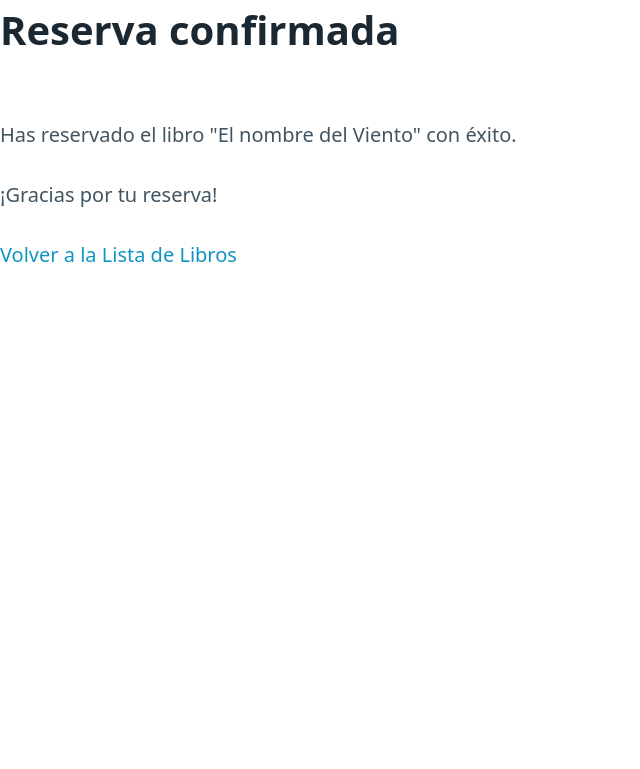
After one commit to ieshm-2daw/libreria-Xevhra, a Django app: page /libros/confirmar_reserva/5/ in a window 1280 px wide. The commit adds this page. Shown: the top 769 px of the page, without its empty margins (0-640 px from the left). Run offline with Django 4.2, Linux system fonts and the light colour scheme; data comes from the database, SQL or seed files in the repository; both versions use the stored data as it was after the commit.

Commit message:
Añadida funcionalidad de reserva

```diff
--- a/Biblioteca/Gestion/models.py
+++ b/Biblioteca/Gestion/models.py
@@ -4,9 +4,7 @@ from django.contrib.auth.models import AbstractUser
 
 # Create your models here.
 
-CHOICES_DISPONIBILIDAD = (('disponible', 'disponible'),
-                          ('no disponible','no disponible'),
-                          ('reservado', 'reservado'))
+
 
 class Libro(models.Model):
     titulo = models.CharField(max_length=200)
@@ -14,7 +12,13 @@ class Libro(models.Model):
     portada = models.ImageField(upload_to='portadas/', null=True, blank=True)
     resumen = models.CharField(max_length=500)
     rating = models.CharField(max_length=1)
-    disponibilidad = models.CharField(default=True, max_length=20, choices=CHOICES_DISPONIBILIDAD)
+
+    CHOICES_DISPONIBILIDAD = (('disponible', 'disponible'),
+                          ('no disponible','no disponible'),
+                          ('reservado', 'reservado'))
+
+
+    disponibilidad = models.CharField(max_length=20, choices=CHOICES_DISPONIBILIDAD, default='disponible')
     genero = models.CharField(max_length=200)
     fechaPublicacion= models.DateField()
     def marcar_como_reservado(self):
--- a/Biblioteca/Gestion/templates/libros/libros_reservados.html
+++ b/Biblioteca/Gestion/templates/libros/libros_reservados.html
@@ -1,6 +1,7 @@
 <html>
   <head>
     <title>Lista de Libros</title>
+    {% load static %}
     <link
       rel="stylesheet"
       href="https://unpkg.com/@picocss/pico@latest/css/pico.classless.min.css"
@@ -10,7 +11,7 @@
   <body>
     <h2>Lista de Libros reservados</h2>
     <ul>
-      {% for libro in librosReservados %}
+      {% for libro in libros_reservados %}
       <li>
         <a href="{% url 'detalle_libro' pk=libro.pk %}">{{ libro.titulo }}</a>
       </li>
--- /dev/null
+++ b/Biblioteca/Gestion/templates/libros/reserva_confirmada.html
@@ -0,0 +1,15 @@
+<html>
+  <head>
+    <title>Confirmación de Reservación</title>
+    <link
+      rel="stylesheet"
+      href="https://unpkg.com/@picocss/pico@latest/css/pico.classless.min.css"
+    />
+  </head>
+  <body>
+    <h1>Reserva confirmada</h1>
+    <p>Has reservado el libro "{{ libro.titulo }}" con éxito.</p>
+    <p>¡Gracias por tu reserva!</p>
+    <p><a href="{% url 'listadoLibros' %}">Volver a la Lista de Libros</a></p>
+  </body>
+</html>
--- a/Biblioteca/Gestion/urls.py
+++ b/Biblioteca/Gestion/urls.py
@@ -1,15 +1,16 @@
+# urls.py
 from django.contrib import admin
 from django.urls import path, include
-from .views import ListLibro, DetailBookView, UpdateBookView, CreateBookView, DeleteBookView, ListLibroPrestados, ListLibroReservados, marcar_como_reservado
+from .views import ListLibro, DetailBookView, UpdateBookView, CreateBookView, DeleteBookView, ListLibroPrestados, ListLibroReservados, MarcarReservadoView, ConfirmarReservaView
 
 urlpatterns = [
     path('', ListLibro.as_view(), name='listadoLibros'),
     path('libros/prestados', ListLibroPrestados.as_view(), name='librosPrestados'),
     path('libros/reservados/', ListLibroReservados.as_view(), name='librosReservados'),
-
+    path('libros/marcar_reservado/<int:pk>/', MarcarReservadoView.as_view(), name='marcar_reservado'),
+    path('libros/confirmar_reserva/<int:pk>/', ConfirmarReservaView.as_view(), name='confirmar_reserva'),
     path('libros/<int:pk>/', DetailBookView.as_view(), name='detalle_libro'),
     path('libros/editar/<int:pk>/', UpdateBookView.as_view(), name='editar_libro'),
     path('libros/nuevo/', CreateBookView.as_view(), name='create_libro'),
     path('libros/<pk>/delete/', DeleteBookView.as_view(), name='borrar_libro'),
-
 ]
--- a/Biblioteca/Gestion/views.py
+++ b/Biblioteca/Gestion/views.py
@@ -29,6 +29,8 @@ class ListLibro (ListView):
             disponibilidad = 'disponible')
         context["libros_prestados"] = Libro.objects.filter(
             disponibilidad = 'no disponible')
+        context["libros_reservados"] = Libro.objects.filter(
+            disponibilidad = 'reservado')
 
         return context
 
@@ -44,25 +46,38 @@ class ListLibroPrestados (ListView):
 
         return context
 
-class ListLibroReservados (ListView):
+class ListLibroReservados(ListView):
     model = Libro
     template_name = 'libros/libros_reservados.html'
+    context_object_name = 'libros_reservados'
 
-    def get_context_data(self, **kwargs) -> dict[str, Any]:
+
+    # Aquí obtienes los Libros
+    def get_queryset(self):
+        queryset = Libro.objects.filter(disponibilidad='reservado')
+        return queryset
+
+    # Aquí los estas filtrando, como arriba
+    def get_context_data(self, **kwargs):
         context = super().get_context_data(**kwargs)
-        context["libros_reservados"] = Libro.objects.filter(
-            disponibilidad = 'reservado')
-
+        context["libros_disponibles"] = Libro.objects.filter(disponibilidad='disponible')
+        context["libros_prestados"] = Libro.objects.filter(disponibilidad='no disponible')
         return context
 
+class MarcarReservadoView(View):
+    def post(self, request, pk):
+        libro = get_object_or_404(Libro, pk=pk)
+        libro.marcar_como_reservado()
+        return redirect('confirmar_reserva', pk=libro.pk)
 
-# Aqui añadimos la función que controla la secuencia
 
-def marcar_como_reservado(request, libro_id):
-    libro = get_object_or_404(Libro, id=libro_id)
-    libro.marcar_como_reservado()
-    return redirect('detalle_libro', libro_id=libro_id)
+class ConfirmarReservaView(View):
+    def get(self, request, pk):
+        # Aquí obtenemos el libro reservado
+        libro = get_object_or_404(Libro, pk=pk)
 
+        # Renderizar la página de confirmación con el libro
+        return render(request, 'libros/reserva_confirmada.html', {'libro': libro})
 
 class DetailBookView(DetailView):
     model = Libro
@@ -84,6 +99,12 @@ class CreateBookView(CreateView):
               'disponibilidad', 'genero', 'rating', 'fechaPublicacion']
     success_url = reverse_lazy('listadoLibros')
 
+    def form_valid(self, form):
+        # Antes de guardar el formulario, marca el libro como reservado
+        libro = form.save(commit=False)
+        libro.marcar_como_reservado()
+        return super().form_valid(form)
+
 class DeleteBookView(DeleteView):
     model = Libro
     success_url = reverse_lazy('listadoLibros')
```
Also changed, not shown: Biblioteca/Gestion/templates/libros/Lista.html (+4 -3 lines), Biblioteca/Gestion/templates/libros/libro_detail.html (+8 -1 lines), Biblioteca/Gestion/migrations/0005_autor_imagenautor_alter_libro_disponibilidad.py (added), Biblioteca/db.sqlite3, Biblioteca/media/portadas/91DU5x7kZmL._AC_UF10001000_QL80__l3vf3nP.jpg (added), Biblioteca/media/portadas/Batman-Logo.png (added), Biblioteca/media/portadas/banner.jpg (added).
